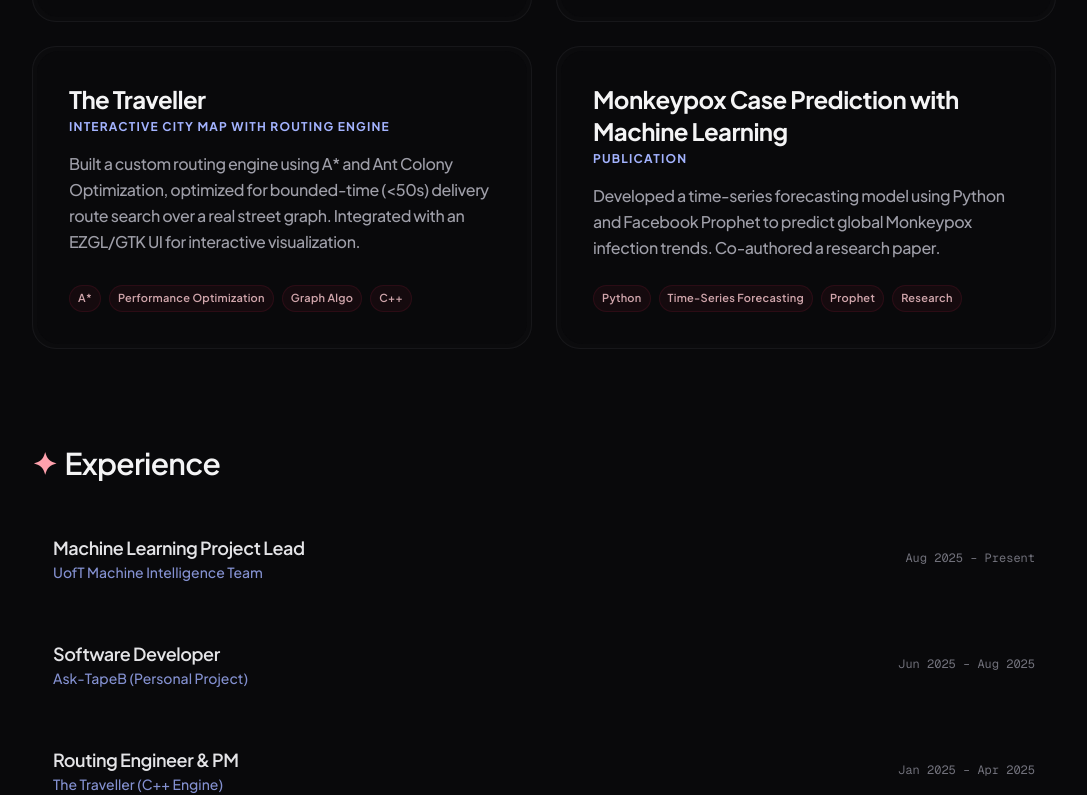
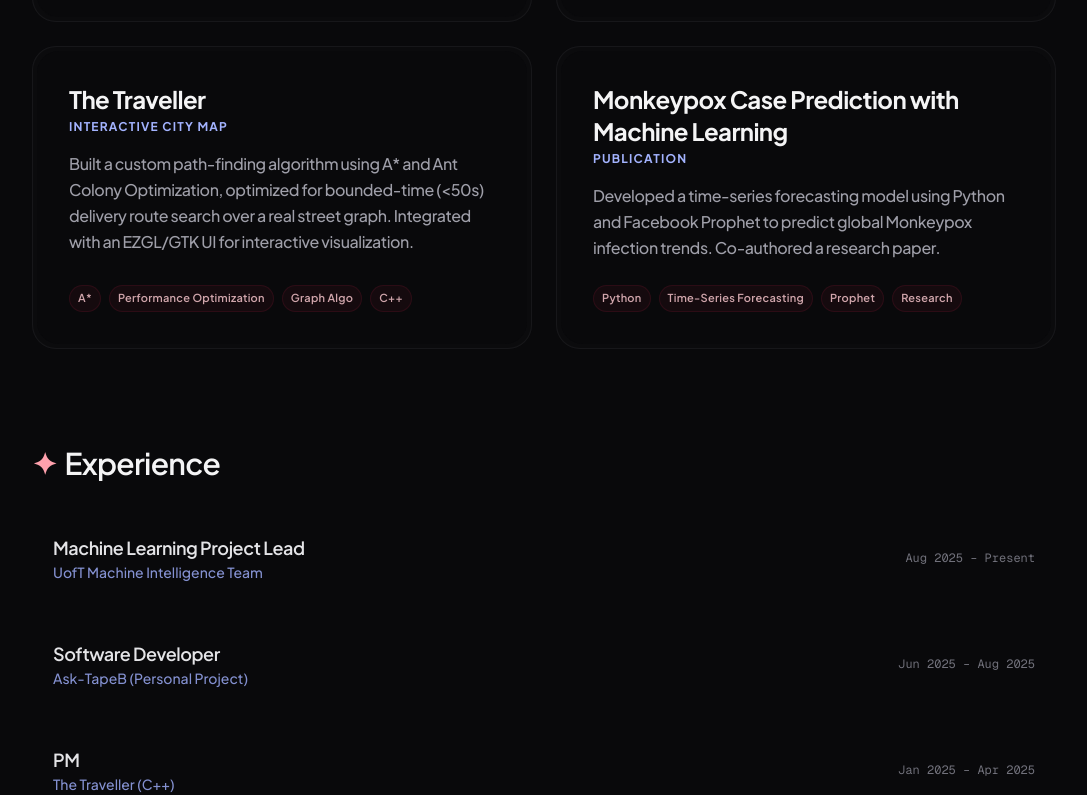
Before and after one commit to nightvoyager111/personal-site, a Next.js app: page / in a window 1280 px wide. Shown: the part 1614-2409 px from the top of the page, without its empty margins (96-1183 px from the left). Built offline with nearby package versions, Linux system fonts and the light colour scheme.

Commit message:
Modified the description of Traveller

```diff
--- a/src/app/page.tsx
+++ b/src/app/page.tsx
@@ -162,8 +162,8 @@ export default function HomePage() {
               />
               <ProjectCard
                 title="The Traveller"
-                category="Interactive City Map with Routing Engine"
-                description="Built a custom routing engine using A* and Ant Colony Optimization, optimized for bounded-time (<50s) delivery route search over a real street graph. Integrated with an EZGL/GTK UI for interactive visualization."
+                category="Interactive City Map"
+                description="Built a custom path-finding algorithm using A* and Ant Colony Optimization, optimized for bounded-time (<50s) delivery route search over a real street graph. Integrated with an EZGL/GTK UI for interactive visualization."
                 tags={["A*", "Performance Optimization", "Graph Algo", "C++"]}
               />
               <ProjectCard
@@ -195,8 +195,8 @@ export default function HomePage() {
                 date="Jun 2025 – Aug 2025"
               />
               <ExperienceItem
-                role="Routing Engineer & PM"
-                company="The Traveller (C++ Engine)"
+                role="PM"
+                company="The Traveller (C++)"
                 date="Jan 2025 – Apr 2025"
               />
             </div>
```
